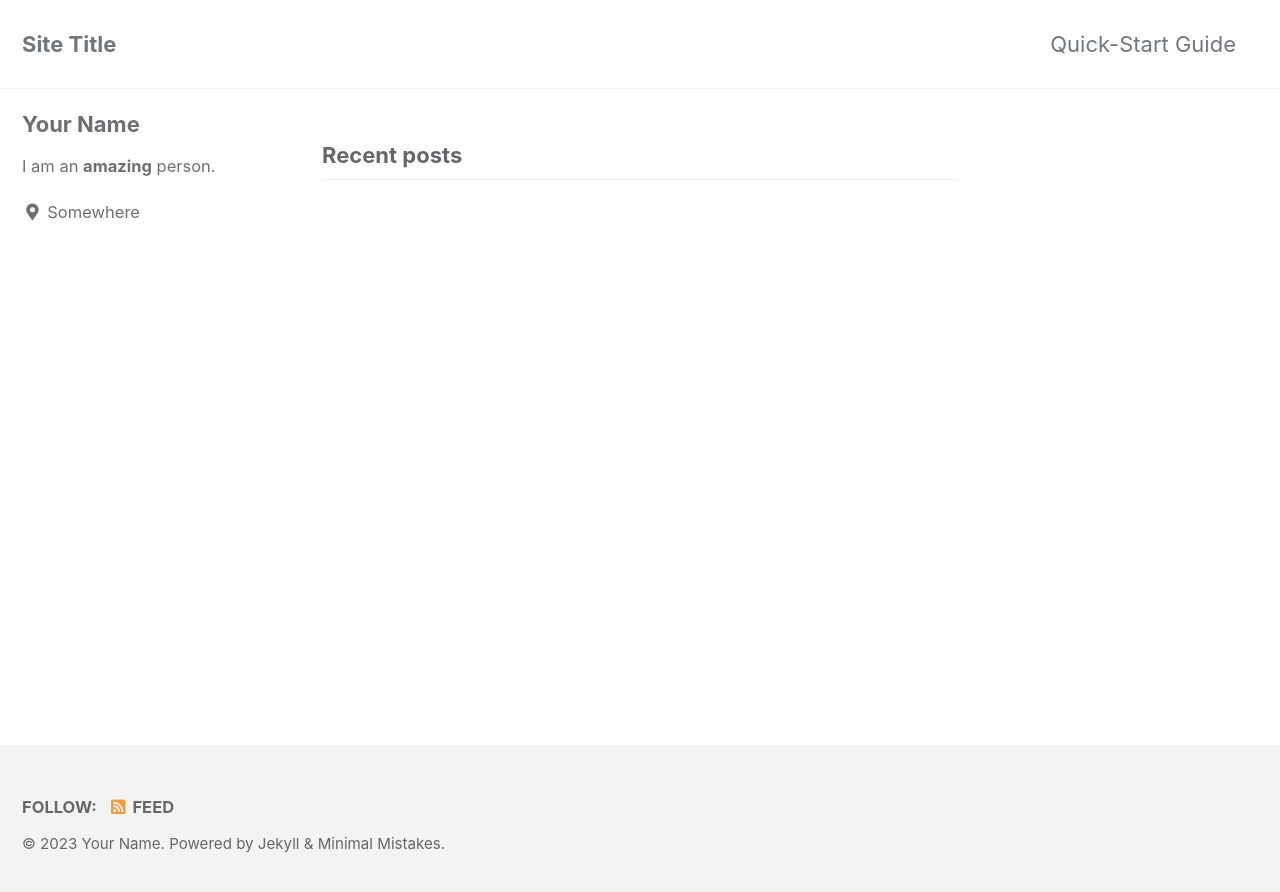
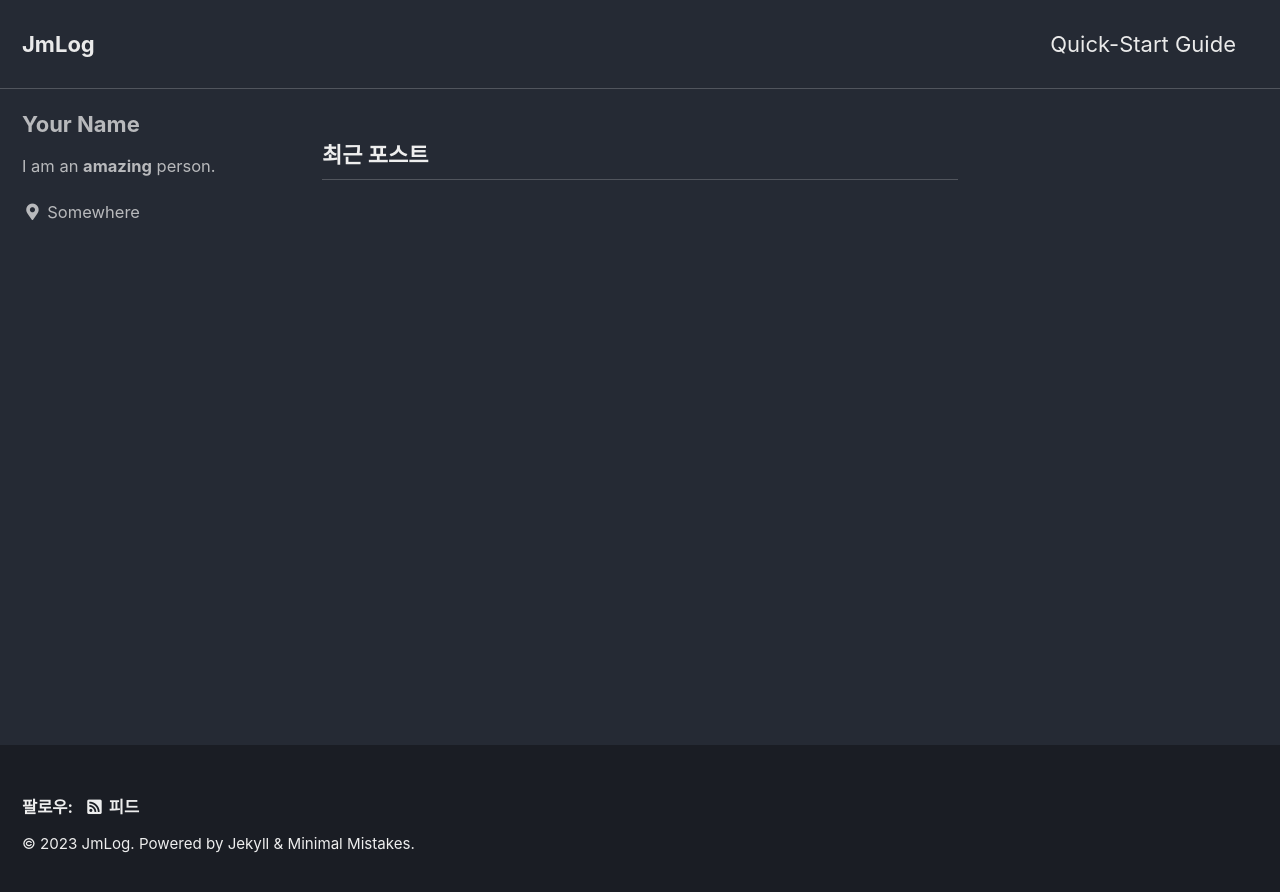
Before and after one commit to JmLog/JmLog.github.io, a Jekyll site: the page built from index.html, in a window 1280 px wide. Shown: the top 892 px of the page. Built offline with Jekyll 4.4.1, drawn with Linux system fonts in a browser that asks for light colours; cached includes are drawn as plain includes; nearby versions of some CDN libraries; the list of posts is cut into pages by our own code.

```diff
--- a/_config.yml
+++ b/_config.yml
@@ -10,18 +10,18 @@
 # Review documentation to determine if you should use `theme` or `remote_theme`
 # https://mmistakes.github.io/minimal-mistakes/docs/quick-start-guide/#installing-the-theme
 
-# theme                  : "minimal-mistakes-jekyll"
+theme                  : "minimal-mistakes-jekyll"
 # remote_theme           : "mmistakes/minimal-mistakes"
-minimal_mistakes_skin    : "default" # "air", "aqua", "contrast", "dark", "dirt", "neon", "mint", "plum", "sunrise"
+minimal_mistakes_skin    : "dark" # "air", "aqua", "contrast", "default", "dirt", "neon", "mint", "plum", "sunrise"
 
 # Site Settings
-locale                   : "en-US"
-title                    : "Site Title"
-title_separator          : "-"
+locale                   : "ko-KR"
+title                    : "JmLog"
+title_separator          : "|"
 subtitle                 : # site tagline that appears below site title in masthead
-name                     : "Your Name"
+name                     : "JmLog"
 description              : "An amazing website."
-url                      : # the base hostname & protocol for your site e.g. "https://mmistakes.github.io"
+url                      : "https://jmlog.github.io/"
 baseurl                  : # the subpath of your site, e.g. "/blog"
 repository               : # GitHub username/repo-name e.g. "mmistakes/minimal-mistakes"
 teaser                   : # path of fallback teaser image, e.g. "/assets/images/500x300.png"
@@ -30,9 +30,9 @@ masthead_title           : # overrides the website title displayed in the masthe
 # breadcrumbs            : false # true, false (default)
 words_per_minute         : 200
 comments:
-  provider               : # false (default), "disqus", "discourse", "facebook", "staticman", "staticman_v2", "utterances", "giscus", "custom"
+  provider               : "disqus" # false (default), "disqus", "discourse", "facebook", "staticman", "staticman_v2", "utterances", "giscus", "custom"
   disqus:
-    shortname            : # https://help.disqus.com/customer/portal/articles/466208-what-s-a-shortname-
+    shortname            : "jmlog"
   discourse:
     server               : # https://meta.discourse.org/t/embedding-discourse-comments-via-javascript/31963 , e.g.: meta.discourse.org
   facebook:
@@ -287,6 +287,13 @@ defaults:
       layout: single
       author_profile: true
       read_time: true
-      comments: # true
+      comments: true
       share: true
       related: true
+      show_date: true
+
+date_format: "%Y-%m-%d"
+
+# Script
+head_scripts:
+  - https://code.jquery.com/jquery-3.2.1.min.js
```
